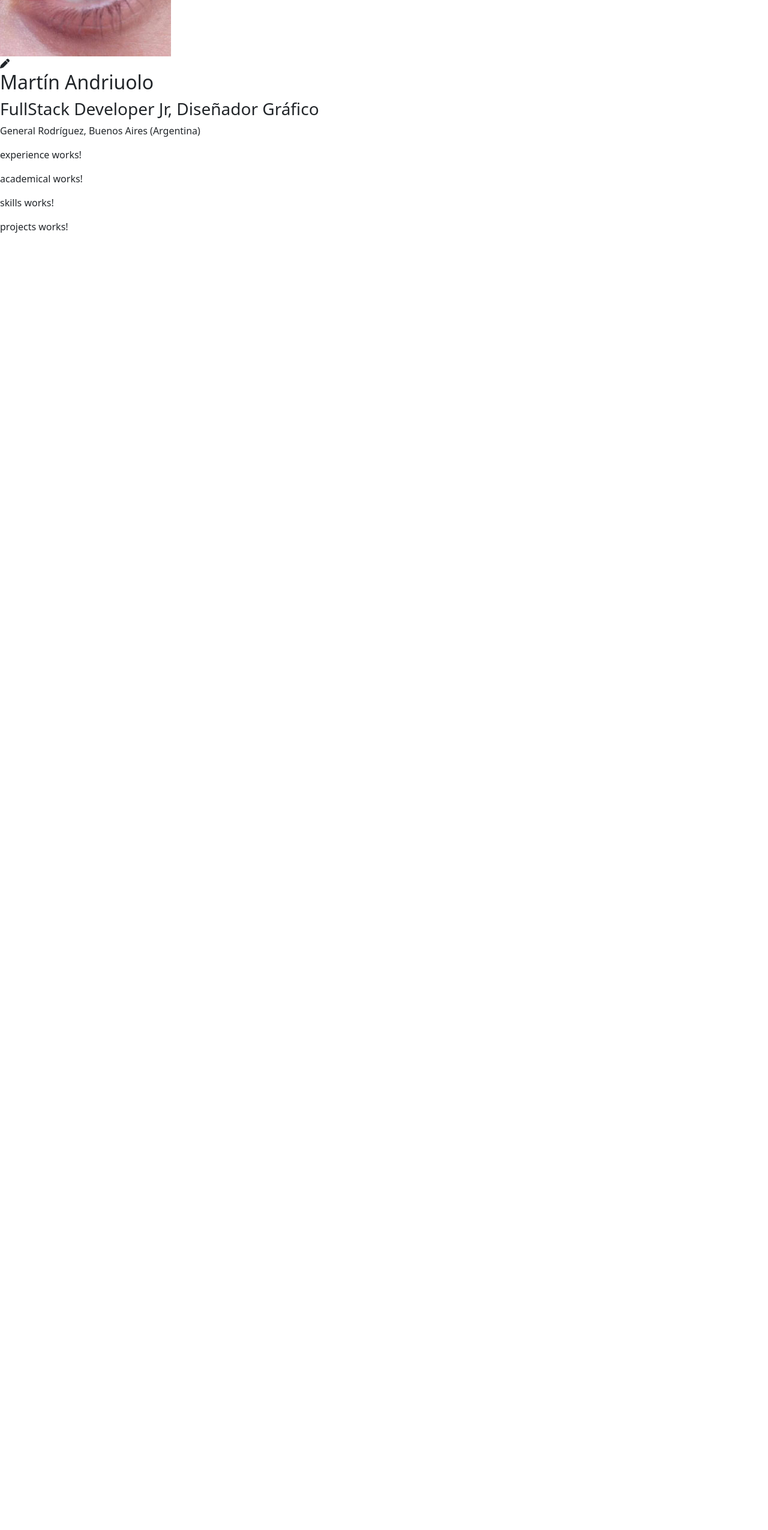
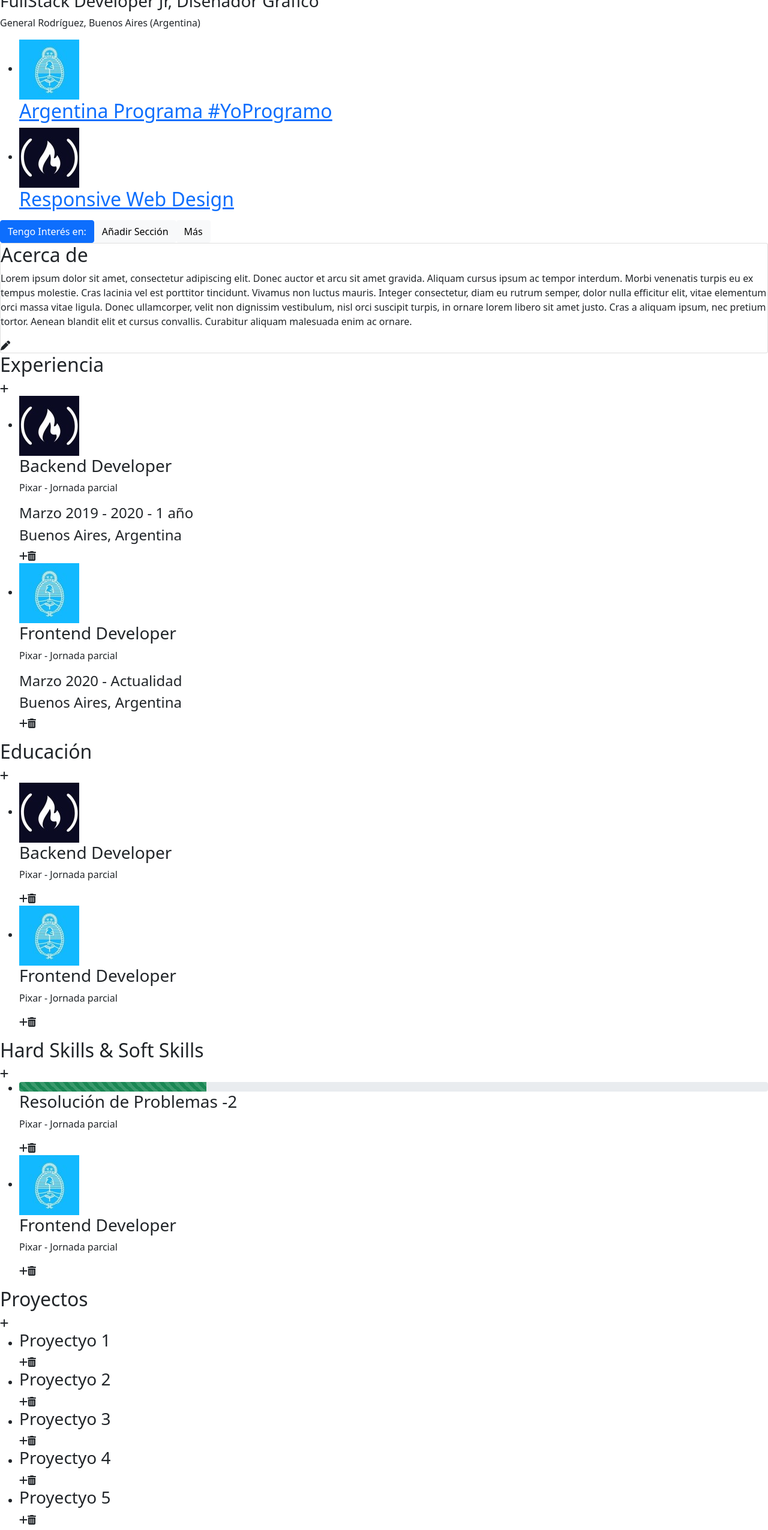
Before and after one commit to emegea/portfolio, an Angular app: page / in a window 1280 px wide. Shown: the part 856-3407 px from the top of the page at 60% size. Before the commit the page ends 1262 px from the top, so only its background shows below. Built offline with nearby package versions, Linux system fonts and the light colour scheme.

Commit message:
Segundo Commit

```diff
--- a/src/app/components/about/about.component.html
+++ b/src/app/components/about/about.component.html
@@ -10,5 +10,31 @@
         <h3>FullStack Developer Jr, Diseñador Gráfico</h3>
         <p>General Rodríguez, Buenos Aires (Argentina)</p>
     </section>
-    <title></title>
-</section>
+    <ul>
+        <li class="insignias">
+            <a href="https://mumuki.io/argentina-programa/certificates/verify/JFfyPDYM1Et8Vw8X">
+                <img src="../../../assets/img/argprog.jpg" alt="Argentina Programa">
+                <h2>Argentina Programa #YoProgramo</h2>
+            </a>
+        </li>
+        <li class="insignias">
+            <a href="https://www.freecodecamp.org/certification/emegea/responsive-web-design">
+                <img src="../../../assets/img/freecodecamp.jpg" alt="Free Code Camp">
+                <h2>Responsive Web Design</h2>
+            </a>
+        </li>
+    </ul>
+    <section class="botonesAbout">
+        <button type="button" class="btn btn-primary">Tengo Interés en:</button>
+        <button type="button" class="btn btn-light">Añadir Sección</button>
+        <button type="button" class="btn btn-light">Más</button>
+    </section>
+    <section class="card">
+        <h2>Acerca de</h2>
+        <p>Lorem ipsum dolor sit amet, consectetur adipiscing elit. Donec auctor et arcu sit amet gravida. Aliquam cursus ipsum ac tempor interdum. Morbi venenatis turpis eu ex tempus molestie. Cras lacinia vel est porttitor tincidunt. Vivamus non luctus mauris. Integer consectetur, diam eu rutrum semper, dolor nulla efficitur elit, vitae elementum orci massa vitae ligula. Donec ullamcorper, velit non dignissim vestibulum, nisl orci suscipit turpis, in ornare lorem libero sit amet justo. Cras a aliquam ipsum, nec pretium tortor. Aenean blandit elit et cursus convallis. Curabitur aliquam malesuada enim ac ornare.
+        </p>
+        <div>
+            <i class="fa fa-pen" onclick="showEditProfileModal()"></i>
+        </div>
+    </section>
+</section><!-- About -->
--- a/src/app/components/academical/academical.component.html
+++ b/src/app/components/academical/academical.component.html
@@ -1 +1,30 @@
-<p>academical works!</p>
+<section id="academical">
+    <h2>Educación</h2>
+    <div>
+        <i class="fa fa-plus" onclick="showEditProfileModal()"></i>
+    </div>
+    <ul>
+        <li>
+            <article>
+                <img src="../../../assets/img/freecodecamp.jpg" alt="" />
+                <h3>Backend Developer</h3>
+                <p>Pixar - Jornada parcial</p>
+                <div>
+                    <i class="fa fa-plus" onclick="showEditProfileModal()"></i>
+                    <i class="fa fa-trash" onclick="showEditProfileModal()"></i>
+                </div>
+            </article>
+        </li>
+        <li>
+            <article>
+                <img src="../../../assets/img/argprog.jpg" alt="" />
+                <h3>Frontend Developer</h3>
+                <p>Pixar - Jornada parcial</p>
+                <div>
+                    <i class="fa fa-plus" onclick="showEditProfileModal()"></i>
+                    <i class="fa fa-trash" onclick="showEditProfileModal()"></i>
+                </div>
+            </article>
+        </li>
+    </ul>
+</section>
--- a/src/app/components/experience/experience.component.html
+++ b/src/app/components/experience/experience.component.html
@@ -1 +1,34 @@
-<p>experience works!</p>
+<section id="experience">
+    <h2>Experiencia</h2>
+    <div>
+        <i class="fa fa-plus" onclick="showEditProfileModal()"></i>
+    </div>
+    <ul>
+        <li>
+            <article>
+                <img src="../../../assets/img/freecodecamp.jpg" alt="" />
+                <h3>Backend Developer</h3>
+                <p>Pixar - Jornada parcial</p>
+                <h4>Marzo 2019 - 2020 - 1 año</h4>
+                <h4>Buenos Aires, Argentina</h4>
+                <div>
+                    <i class="fa fa-plus" onclick="showEditProfileModal()"></i>
+                    <i class="fa fa-trash" onclick="showEditProfileModal()"></i>
+                </div>
+            </article>
+        </li>
+        <li>
+            <article>
+                <img src="../../../assets/img/argprog.jpg" alt="" />
+                <h3>Frontend Developer</h3>
+                <p>Pixar - Jornada parcial</p>
+                <h4>Marzo 2020 - Actualidad</h4>
+                <h4>Buenos Aires, Argentina</h4>
+                <div>
+                    <i class="fa fa-plus" onclick="showEditProfileModal()"></i>
+                    <i class="fa fa-trash" onclick="showEditProfileModal()"></i>
+                </div>
+            </article>
+        </li>
+    </ul>
+</section>
--- a/src/app/components/header/header.component.css
+++ b/src/app/components/header/header.component.css
@@ -48,3 +48,8 @@ header {
     /* flex-wrap: nowrap; */
     justify-content: center;
 }
+.banner img {
+    height:400px;
+    width:1200px;
+
+}
--- a/src/app/components/projects/projects.component.html
+++ b/src/app/components/projects/projects.component.html
@@ -1 +1,62 @@
-<p>projects works!</p>
+<section id="projects">
+    <h2>Proyectos</h2>
+    <div>
+        <i class="fa fa-plus" onclick="showEditProfileModal()"></i>
+    </div>
+    <ul>
+        <li>
+            <article>
+                <h3>Proyectyo 1</h3>
+                <div>
+                    <i class="fa fa-plus" onclick="showEditProfileModal()"></i>
+                    <i class="fa fa-trash" onclick="showEditProfileModal()"></i>
+                </div>
+            </article>
+        </li>
+        <li>
+            <article>
+                <h3>Proyectyo 2</h3>
+                <div>
+                    <i class="fa fa-plus" onclick="showEditProfileModal()"></i>
+                    <i class="fa fa-trash" onclick="showEditProfileModal()"></i>
+                </div>
+            </article>
+        </li>
+        <li>
+            <article>
+                <h3>Proyectyo 3</h3>
+                <div>
+                    <i class="fa fa-plus" onclick="showEditProfileModal()"></i>
+                    <i class="fa fa-trash" onclick="showEditProfileModal()"></i>
+                </div>
+            </article>
+        </li>
+        <li>
+            <article>
+                <h3>Proyectyo 4</h3>
+                <div>
+                    <i class="fa fa-plus" onclick="showEditProfileModal()"></i>
+                    <i class="fa fa-trash" onclick="showEditProfileModal()"></i>
+                </div>
+            </article>
+        </li>
+        <li>
+            <article>
+                <h3>Proyectyo 5</h3>
+                <div>
+                    <i class="fa fa-plus" onclick="showEditProfileModal()"></i>
+                    <i class="fa fa-trash" onclick="showEditProfileModal()"></i>
+                </div>
+            </article>
+        </li>
+        <li>
+            <article>
+                <h3>Proyectyo 5</h3>
+                <div>
+                    <i class="fa fa-plus" onclick="showEditProfileModal()"></i>
+                    <i class="fa fa-trash" onclick="showEditProfileModal()"></i>
+                </div>
+            </article>
+        </li>
+    </ul>
+</section>
--- a/src/app/components/skills/skills.component.html
+++ b/src/app/components/skills/skills.component.html
@@ -1 +1,32 @@
-<p>skills works!</p>
+<section id="skills">
+    <h2>Hard Skills & Soft Skills</h2>
+    <div>
+        <i class="fa fa-plus" onclick="showEditProfileModal()"></i>
+    </div>
+    <ul>
+        <li>
+            <article>
+                <div class="progress">
+                    <div class="progress-bar progress-bar-striped bg-success" role="progressbar" style="width: 25%" aria-valuenow="25" aria-valuemin="0" aria-valuemax="100"></div>
+                </div>
+                <h3>Resolución de Problemas -2</h3>
+                <p>Pixar - Jornada parcial</p>
+                <div>
+                    <i class="fa fa-plus" onclick="showEditProfileModal()"></i>
+                    <i class="fa fa-trash" onclick="showEditProfileModal()"></i>
+                </div>
+            </article>
+        </li>
+        <li>
+            <article>
+                <img src="../../../assets/img/argprog.jpg" alt="" />
+                <h3>Frontend Developer</h3>
+                <p>Pixar - Jornada parcial</p>
+                <div>
+                    <i class="fa fa-plus" onclick="showEditProfileModal()"></i>
+                    <i class="fa fa-trash" onclick="showEditProfileModal()"></i>
+                </div>
+            </article>
+        </li>
+    </ul>
+</section>
```
